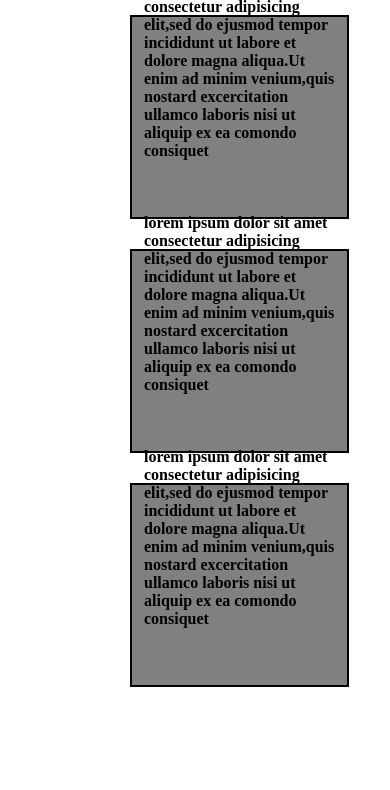
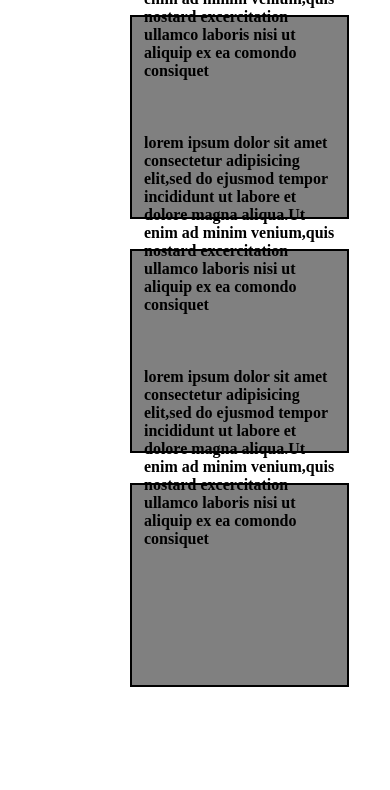
Before and after one commit to mayurbarai/assingment1998, a plain HTML site: page module_1/index.html in a window 390 px wide. Shown: the part 52-842 px from the top of the page. Drawn offline with Linux system fonts and the light colour scheme.

Commit message:
Update hw.css

```diff
--- a/module_1/hw.css
+++ b/module_1/hw.css
@@ -118,7 +118,7 @@ section{
 }
 p{
 position:relative;
-bottom:120px;
+bottom:200px;
  font-weight:bold;
  padding:12px;
   }
```
